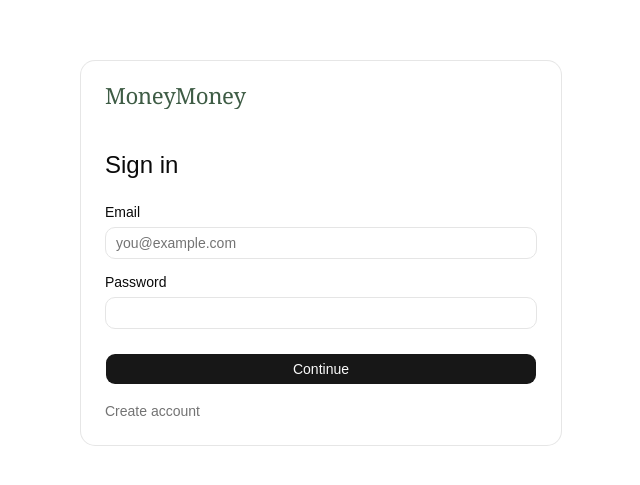
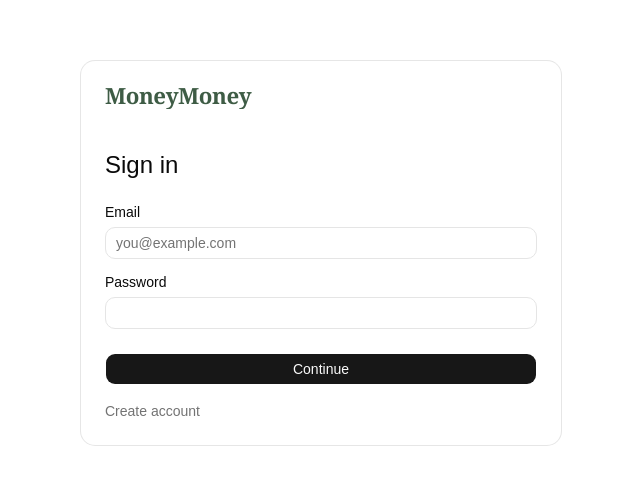
Before and after one commit to sjiyoungan/MoneyMoney, a React (Vite) app: page / in a window 1280 px wide. Shown: the part 147-632 px from the top of the page, without its empty margins (319-959 px from the left). Built offline with nearby package versions, Linux system fonts and the light colour scheme; no server answers.

Commit message:
Use semibold weight for logo so it stays legible when small.
Co-authored-by: Cursor <cursoragent@cursor.com>

```diff
--- a/src/components/brand/MoneyMoneyLogo.tsx
+++ b/src/components/brand/MoneyMoneyLogo.tsx
@@ -20,7 +20,7 @@ export function MoneyMoneyLogo({ className }: MoneyMoneyLogoProps) {
         fill="#3E5C45"
         fontFamily="'Cormorant Garamond', Georgia, 'Times New Roman', serif"
         fontSize="26"
-        fontWeight="500"
+        fontWeight="600"
         letterSpacing="-0.02em"
       >
         MoneyMoney
--- a/src/index.css
+++ b/src/index.css
@@ -3,7 +3,7 @@
 @import "shadcn/tailwind.css";
 @import "@fontsource-variable/geist";
 @import "@fontsource-variable/bricolage-grotesque";
-@import "@fontsource/cormorant-garamond/500.css";
+@import "@fontsource/cormorant-garamond/600.css";
 
 @custom-variant dark (&:is(.dark *));
 
```
Also changed, not shown: public/moneymoney-logo.svg.
